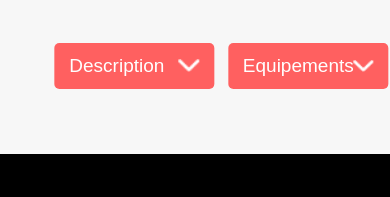
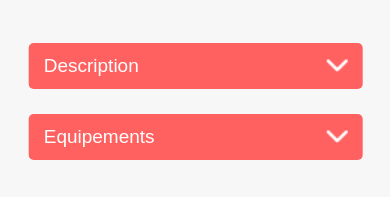
Before and after one commit to thibaudF1993/Projet-Kasa, a React (Create React App) app: page /logement/0979876d in a window 390 px wide. Shown: the part 608-805 px from the top of the page. Built offline with nearby package versions, Linux system fonts and the light colour scheme.

Commit message:
responsive page Logement et Composant Collapse

```diff
--- a/src/components/Card/index.jsx
+++ b/src/components/Card/index.jsx
@@ -73,9 +73,9 @@ width: 300px;
   }
 
   @media (min-width: 376px) and (max-width: 684px) {
-    width: 335px;
-    height: 285px;
-    margin: 15px;
+    width: 257px;
+    line-height: normal;
+
   }
 `;
 
--- a/src/components/Collapse/index.jsx
+++ b/src/components/Collapse/index.jsx
@@ -8,12 +8,10 @@ import colors from '../../utils/styles/colors'
 const WrapperCollapse = styled.div`
   margin-bottom: 25px;
 
-  @media (max-width: 375px) {
-    transform: translateX(15%);
-  }
-
-  @media (min-width: 376px) and (max-width: 480px) {
-    transform: translateX(16%);
+  @media (min-width: 830px){
+    min-width: 48%;
+    max-width: 71%;
+    margin-right: 30px;
   }
 `
 
@@ -41,15 +39,17 @@ const Button = styled.div`
 
 const Content = styled.div`
   color: ${ colors.primary };
-  // width: 100%;
   font-weight: 400;
   line-height: 142.6%;
   background-color: ${ colors.tertiary };
   border-radius: 5px;
   padding: 15px;
+  min-height: 285px;
+  letter-spacing: 1px;
 
   @media (max-width: 375px) {
     font-size: 12px;
+    min-height: auto;
   }
 
   @media (min-width: 376px) and (max-width: 480px) {
--- a/src/pages/About/index.jsx
+++ b/src/pages/About/index.jsx
@@ -13,11 +13,18 @@ const BannerContainer = styled.div`
 const Container = styled.div`
   display: flex;
   flex-direction: column;
-  width: 70%;
-  transform: translateX(20%);
+  width: 74%;
+  transform: translateX(31%);
+  font-size: 24px;
+  margin-bottom: 25px;
 
-  @media (max-width: 482px) {
-    transform: translateX(7%);
+  @media (max-width: 375px) {
+    transform: translateX(19%);
+  }
+
+  @media (max-width: 830px) {
+    width: 70%;
+    transform: translateX(20%);
   }
 
   @media (min-height: 788px) {
@@ -37,27 +44,15 @@ const About = () => {
         </BannerContainer>
         <Container>
           <Collapse
-            customStyle={{
-              fontSize: "24px",
-            }}
             title= "Fiabilité"
             content="Les annonces postées sur Kasa garantissent une fiabilité totale. Les photos sont conformes aux logements, et toutes les informations sont régulièrement vérifiées  par nos équipes."/>
           <Collapse
-            customStyle={{
-              fontSize: "24px",
-            }}
             title= "Respect"
             content="La bienveillance fait partie des valeurs fondatrices de Kasa. Tout comportement discriminatoire ou de perturbation du voisinage entraînera une exclusion de notre plateforme."/>
           <Collapse
-            customStyle={{
-              fontSize: "24px",
-            }}
             title= "Service"
             content="Nos équipes se tiennent à votre disposition pour vous fournir une expérience parfaite. N'hésitez pas à nous contacter si vous avez la moindre question."/>
           <Collapse
-            customStyle={{
-              fontSize: "24px",
-            }}
             title= "Sécurité"
             content="La sécurité est la priorité de Kasa. Aussi bien pour nos hôtes que pour les voyageurs, chaque logement correspond aux critères de sécurité établis par nos services. En laissant une note aussi bien à l'hôte qu'au locataire, cela permet à nos équipes de vérifier que les standards sont bien respectés. Nous organisons également des ateliers sur la sécurité domestique pour nos hôtes."/>
         </Container>
--- a/src/pages/Logement/index.jsx
+++ b/src/pages/Logement/index.jsx
@@ -185,18 +185,20 @@ const CollapseContainer = styled.div`
   display: flex;
   justify-content: space-between;
   margin-top: 15px;
+  font-size: 18px;
 
   @media (max-width: 375px) {
-    justify-content: flex-start;
-    flex-direction: column;
-    transform: translateX(0%);
+    display: inherit;
+  }
+
+  @media (min-width: 376px) and (max-width: 830px) {
+    display: inherit;
   }
 `
 
 const EquipmentList =styled.p`
   margin: 0;
 `
-
 
 function Logement() {
 
@@ -259,12 +261,6 @@ function Logement() {
         <Collapse
           title="Description"
           content={ logement.description }
-          customStyle={{
-            width: "48%",
-            fontSize: "18px"
-
-
-          }}
           className="collapse-description"
         />
         <Collapse
@@ -274,10 +270,6 @@ function Logement() {
               { equipment }
             </EquipmentList>
           ))}
-          customStyle={{
-            width: "48%",
-            fontSize: "18px"
-          }}
           className="collapse-equipments"
         />
       </CollapseContainer>
```
